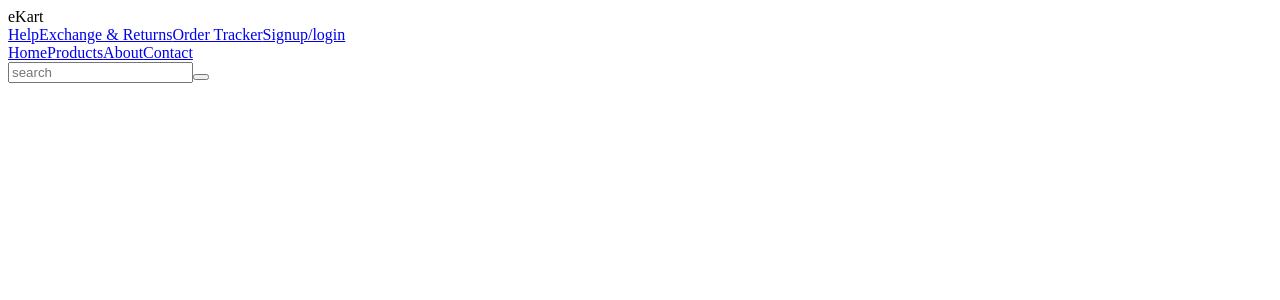
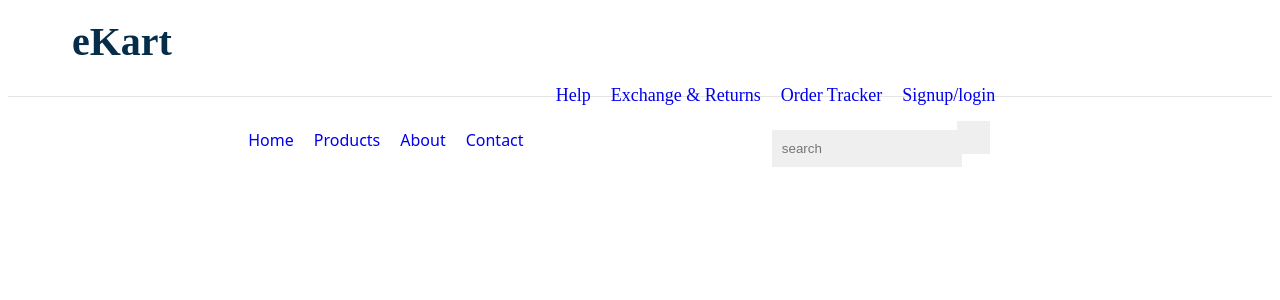
Before and after one commit to Sameera220/Angular-Ekart, an Angular app: page / in a window 1280 px wide. Shown: the top 300 px of the page. Built offline with nearby package versions, Linux system fonts and the light colour scheme.

Commit message:
Added CSS sheet

```diff
--- /dev/null
+++ b/src/app/header/header.component.css
@@ -0,0 +1,81 @@
+.ekart-header{
+    width: 100%;
+    height: 11vh;
+    display: flex;
+    flex-wrap: wrap;
+    border-bottom: #E5E4E2 1.5px solid;
+}
+
+.ekart-logo{
+    padding: 1.2vh 8vh;
+    font-size: 40px;
+    font-weight: bolder;
+    color: #042d49;
+    font-family: cursive;
+    width: 20%;
+}
+
+.ekart-navbar{
+    width: 80%;
+    padding: 1vh 2vh;
+    font-size: 18px;
+}
+
+.ekart-top-bar{
+    width: auto;
+    text-align: right;
+    padding-top: 3px;
+    padding-bottom: 15px;
+    padding-right: 30px;
+}
+
+.ekart-menu{
+    padding-top: 2vh;
+    padding: 1vh 1vh;
+    color: #36454F;
+    font-family: system-ui, -apple-system, BlinkMacSystemFont, 'Segoe UI', Roboto, Oxygen, Ubuntu, Cantarell, 'Open Sans', 'Helvetica Neue', sans-serif;
+    font-weight: normal;
+    font-size: 16px;
+    width: 70%;
+    text-align: center;
+}
+
+.ekart-bottom-bar{
+    display: flex;
+}
+
+.ekart-search-bar{
+    padding: 0 3vh;
+}
+
+.ekart-search-box{
+    width: 170px;
+    height: 33px;
+    border: none;
+    background-color: #efefef;
+    padding: 2px 10px;
+}
+
+a{
+    text-decoration: none;
+    padding: 0px 10px;
+
+}
+
+.ekart-search-btn{
+    width: 33px;
+    height: 33px;
+    border: none;
+    background-color: #efefef;
+    margin-left: -5px;
+}
+.btn{
+    padding: 15px 25px;
+    border: none;
+    margin: 10px 0px;
+}
+
+.btn-primary{
+    background-color: #28282B;
+    color: white;
+}
--- a/src/app/header/header.component.html
+++ b/src/app/header/header.component.html
@@ -1,5 +1,5 @@
 <div class="ekart-header">
-    <div>
+    <div class="ekart-logo">
         <!--<img src="images/logo.jpeg">-->
         eKart
     </div>
@@ -20,7 +20,7 @@
             </div>
             <div class="ekart-search-bar">
                 <input type="text" class="ekart-search-box" placeholder="search " >
-                <button class="ekart-search-button">
+                <button class="ekart-search-btn">
                     <i class="fa fa fa-search" aria-hidden="true"></i>
                 </button>
            </div>
--- a/src/app/header/header.component.ts
+++ b/src/app/header/header.component.ts
@@ -2,7 +2,8 @@ import { Component } from "@angular/core";
 
 @Component({
     selector:'app-header',
-    templateUrl:'./header.component.html'
+    templateUrl:'./header.component.html',
+    styleUrls:['./header.component.css']
 })
 
 export class HeaderComponent{
```
